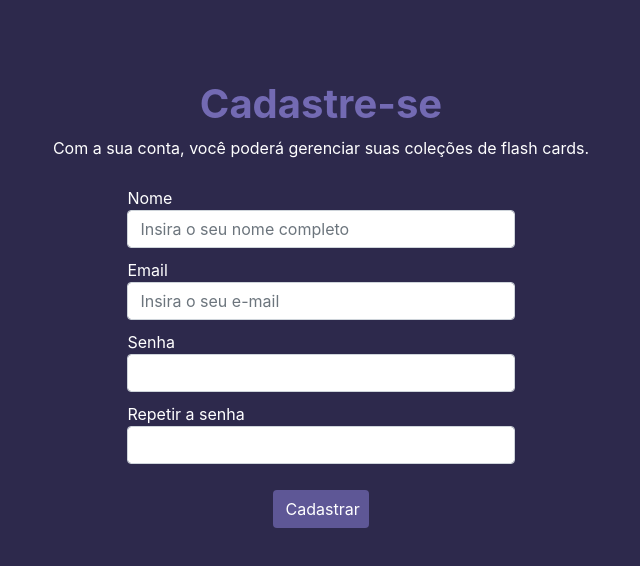
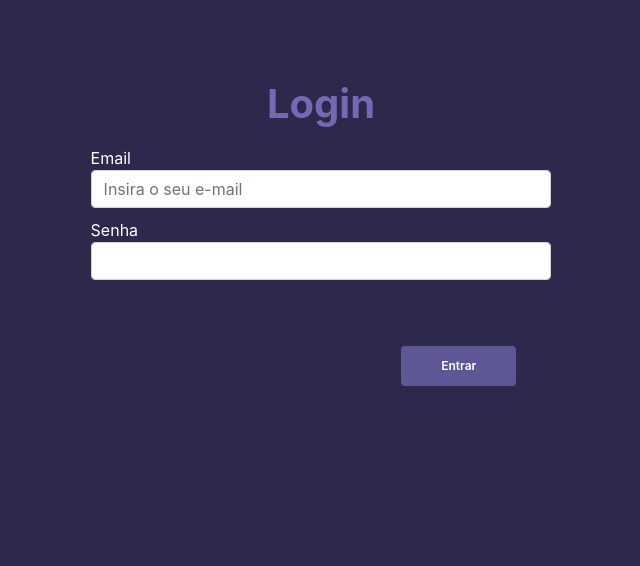
Before and after one commit to VinnenLM/prog-web-1-reactjs, a React (Create React App) app: page / in a window 1280 px wide. Shown: the top 566 px of the page, without its empty margins (319-959 px from the left). Built offline with nearby package versions, Linux system fonts and the light colour scheme.

Commit message:
Criação das rotas

```diff
--- a/package.json
+++ b/package.json
@@ -9,6 +9,7 @@
     "firebase": "^9.8.2",
     "react": "^18.1.0",
     "react-dom": "^18.1.0",
+    "react-router-dom": "^6.3.0",
     "react-scripts": "5.0.1",
     "web-vitals": "^2.1.4"
   },
--- a/src/App.js
+++ b/src/App.js
@@ -1,10 +1,20 @@
 import React from 'react';
+import { BrowserRouter, Route, Routes } from 'react-router-dom';
+
+import Login from './view/login';
+import Cadastro from './view/cadastro';
+import Home from './view/home';
 
 function App() {
   return (
-    <h1>
-      Olá Mundo
-    </h1>
+    <BrowserRouter>
+      <Routes>
+        <Route path='/' element={<Login />} />
+        <Route path='/login' element={<Login />} />
+        <Route path='/cadastro' element={<Cadastro />} />
+        <Route path='/home' element={<Home />} />
+      </Routes>
+    </BrowserRouter>
   );
 }
 
--- a/src/index.js
+++ b/src/index.js
@@ -1,6 +1,6 @@
 import React from 'react';
 import ReactDOM from 'react-dom/client';
-import App from '../src/view/cadastro';
+import App from './App';
 
 const root = ReactDOM.createRoot(document.getElementById('root'));
 root.render(
@@ -8,3 +8,5 @@ root.render(
     <App />
   </React.StrictMode>
 );
+
+//react-router-dom -> utilizado para permitir rotas entre páginas
--- a/src/view/cadastro/index.js
+++ b/src/view/cadastro/index.js
@@ -1,7 +1,42 @@
-import React from "react";
+import React, { useState } from "react";
 import './cadastro.css';
 
+import "../../config/firebase";
+import { getAuth, createUserWithEmailAndPassword } from 'firebase/auth';
+
 function Cadastro() {
+
+    const [email, setEmail] = useState();
+    const [senha, setSenha] = useState();
+    const [tipo, setTipo] = useState();
+    const [msg, setMsg] = useState();
+    //const [carregando, setCarregando] = useState();
+
+    function cadastrar() {
+        //setCarregando(1); //caso queira usar um icone de carregar, fazer a verificação no html
+        setMsg(null);
+
+        if (!email || !senha) {
+            setMsg('Preencha todos os campos!');
+            setTipo('erro');
+        } else {
+            const auth = getAuth();
+            createUserWithEmailAndPassword(auth, email, senha)
+                .then((userCredential) => {
+                    //setCarregando(0);
+                    setTipo('ok');
+                    //senha tem q ter pelo menos 6 caracteres
+                })
+                .catch((error) => {
+                    //setCarregando(0);
+                    setTipo('erro');
+                    setMsg(error.message);
+                });
+        }
+
+
+    }
+
     return (
         <main>
             <div className="container-principal">
@@ -11,18 +46,20 @@ function Cadastro() {
                 </div>
                 <div className="input-group">
                     <div className="container-principal">
-                        <form action="/cadastro" method="post">
-                            <label for="nome">Nome</label>
+                        <form method="post">
+                            <label htmlFor="nome">Nome</label>
                             <input type="text" className="form-control" id="nome" placeholder="Insira o seu nome completo" />
-                            <label for="email">Email</label>
-                            <input type="text" className="form-control" id="email" placeholder="Insira o seu e-mail" />
-                            <label for="senha">Senha</label>
-                            <input type="password" className="form-control" id="senha" />
-                            <label for="repetirSenha">Repetir a senha</label>
+                            <label htmlFor="email">Email</label>
+                            <input onChange={(evt) => setEmail(evt.target.value)} type="text" className="form-control" id="email" placeholder="Insira o seu e-mail" />
+                            <label htmlFor="senha">Senha</label>
+                            <input onChange={(evt) => setSenha(evt.target.value)} type="password" className="form-control" id="senha" />
+                            <label htmlFor="repetirSenha">Repetir a senha</label>
                             <input type="password" className="form-control" id="repetirSenha" />
                             <span id="senhaErrada" className="naoMostrar">Senha não confere</span>
+                            {tipo === 'ok' && <span>Deu bom</span>}
+                            {tipo === 'erro' && <span>{msg}</span>}
                             <div className="botao">
-                                <button id="cadastrar" className="btn mt-3">Cadastrar</button>
+                                <button id="cadastrar" className="btn mt-3" type="button" onClick={cadastrar}>Cadastrar</button>
                             </div>
                         </form>
                     </div>
```
Also changed, not shown: src/components/navbar/index.js (added), src/components/navbar/navbar.css (added), 1 other file (tests, documents, lock files or other folders).
